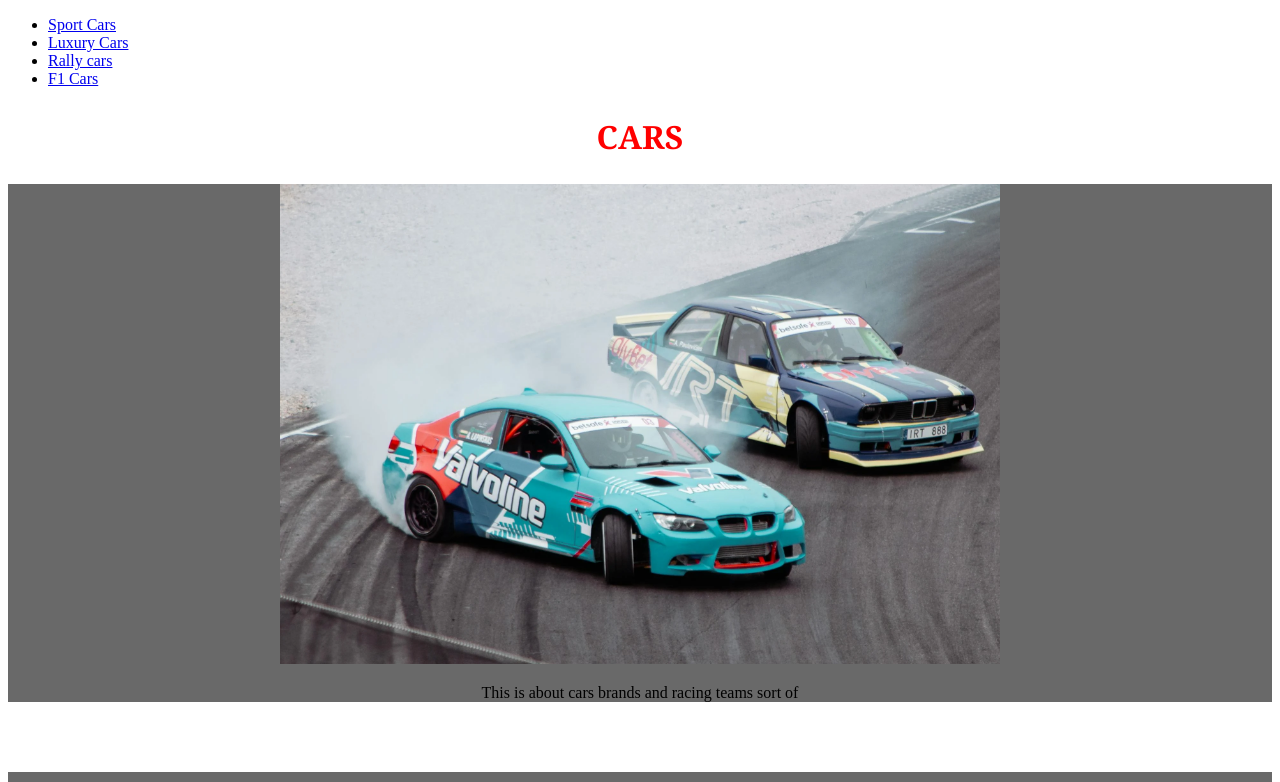
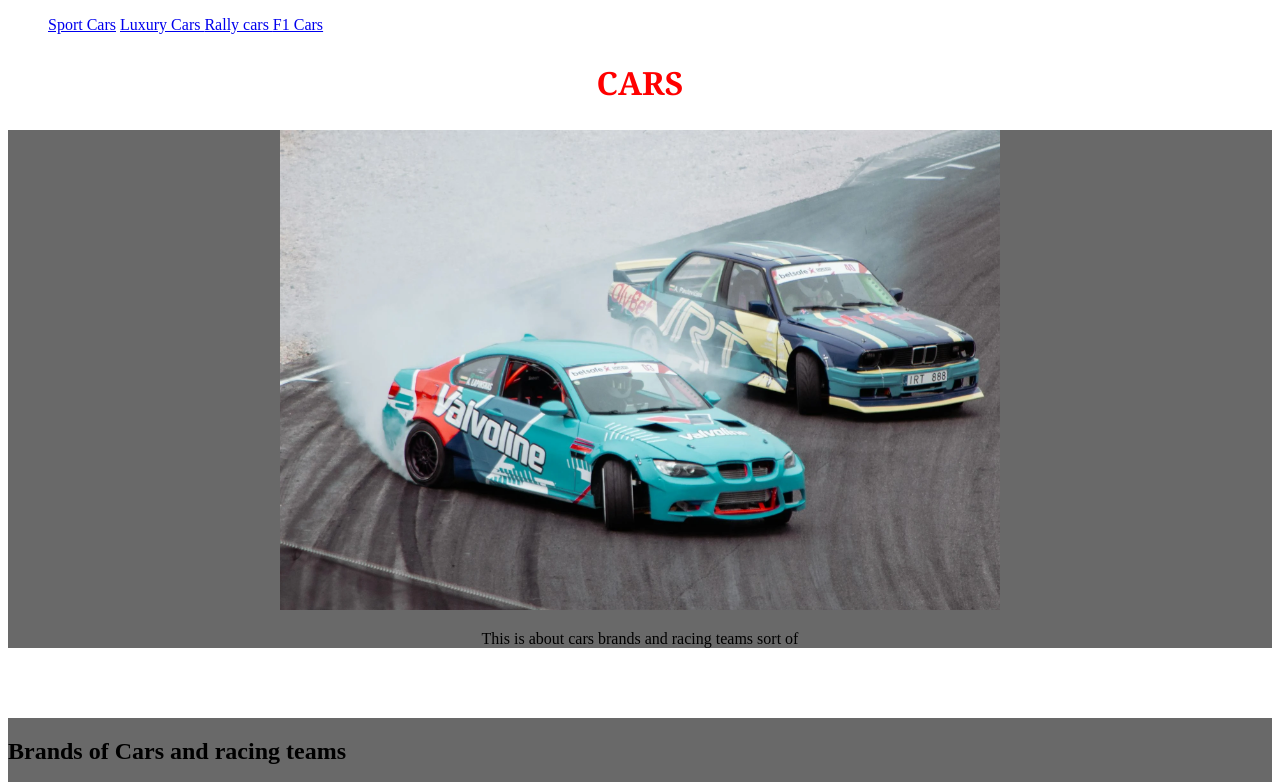
Before and after one commit to ELT-com/ELT-com.github.io, a plain HTML site: page index.html in a window 1280 px wide. Shown: the top 782 px of the page. Drawn offline with Linux system fonts and the light colour scheme.

Commit message:
added inline to list

```diff
--- a/index.html
+++ b/index.html
@@ -14,16 +14,16 @@
 
         <nav>
             <ul>
-                <li>
+                <li style="display: inline;">
                     <a class="menu" href="index.html">Sport Cars</a>
                 </li>
-                <li>
+                <li style="display: inline;">
                     <a class="menu" href="index.html"> Luxury Cars </a>
                 </li>
-                <li>
+                <li style="display: inline;">
                     <a class="menu" href="index.html"> Rally cars </a>
                 </li>
-                <li>
+                <li style="display: inline;">
                     <a class="menu" href="index.html"> F1 Cars </a>
                      </li>
             </ul>
```
